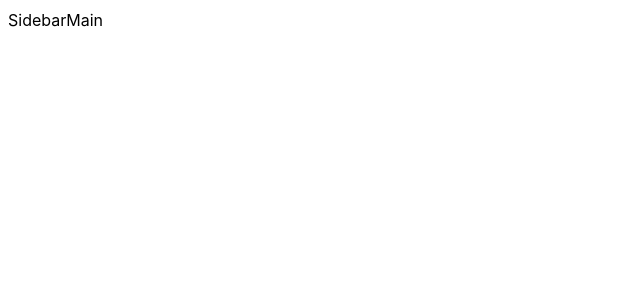
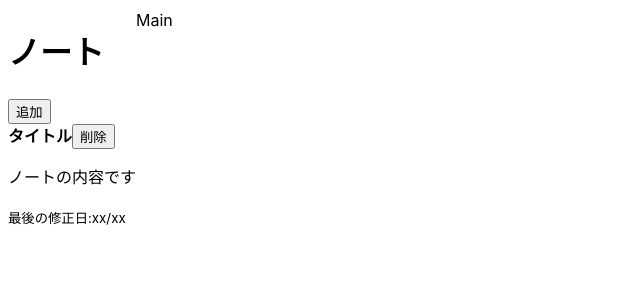
Before and after one commit to KeiAzDev/react-memo-ts, a React (Vite) app: page / in a window 1280 px wide. Shown: the top 300 px of the page, without its empty margins (0-640 px from the left). Built offline with nearby package versions, Linux system fonts and the light colour scheme.

Commit message:
sidebarのハードコーディング

```diff
--- a/src/components/Sidebar.tsx
+++ b/src/components/Sidebar.tsx
@@ -2,7 +2,22 @@
 
 const Sidebar = () => {
   return (
-    <div>Sidebar</div>
+    <div className='app-sidebar'>
+      <div className="app-sidebar-header">
+        <h1>ノート</h1>
+        <button>追加</button>
+      </div>
+      <div className="app-sidebar-notes">
+        <div className="app-sidebar-note">
+          <div className="sidebar-note-title">
+            <strong>タイトル</strong>
+            <button>削除</button>
+          </div>
+          <p>ノートの内容です</p>
+          <small>最後の修正日:xx/xx</small>
+        </div>
+      </div>
+    </div>
   )
 }
 
```
